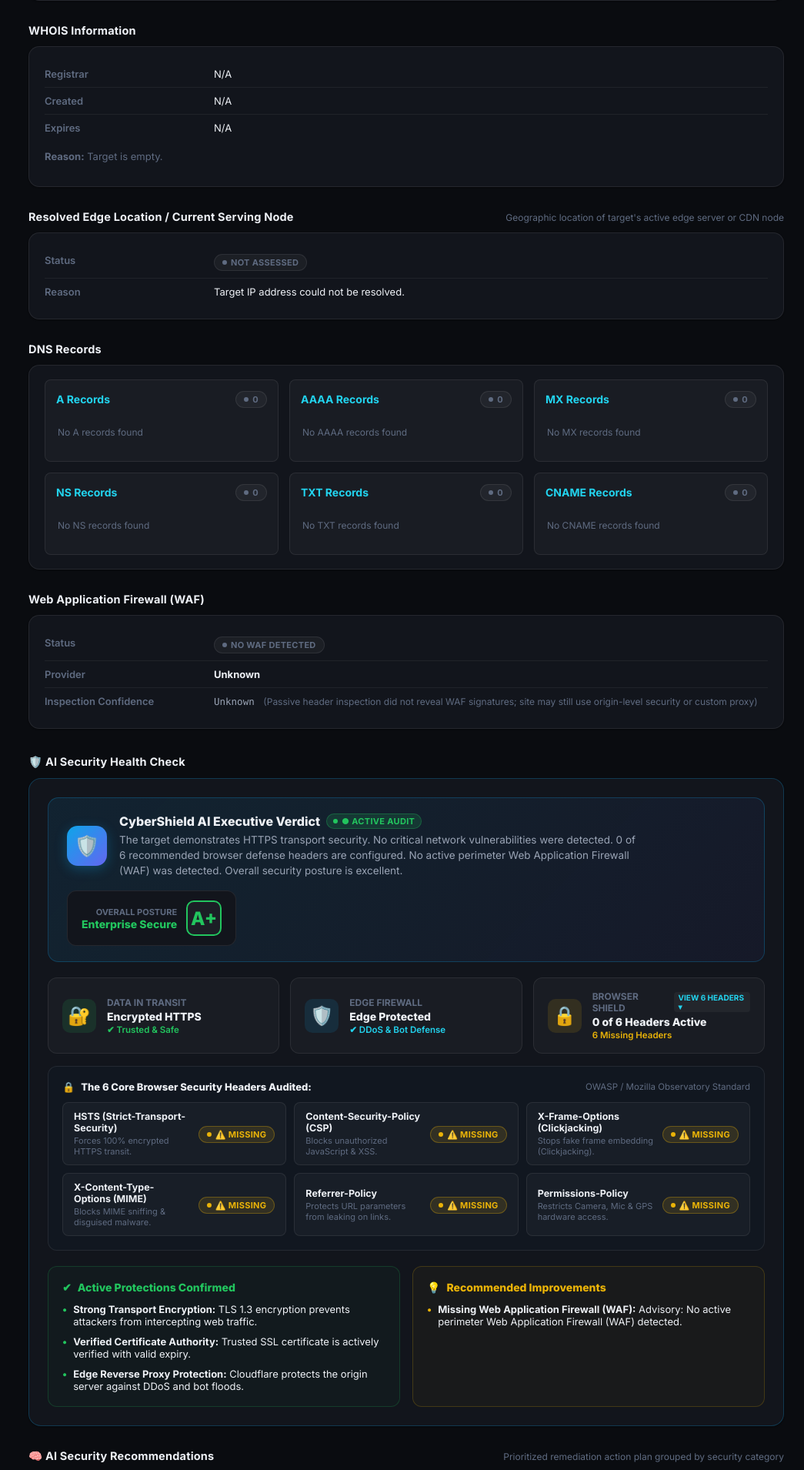
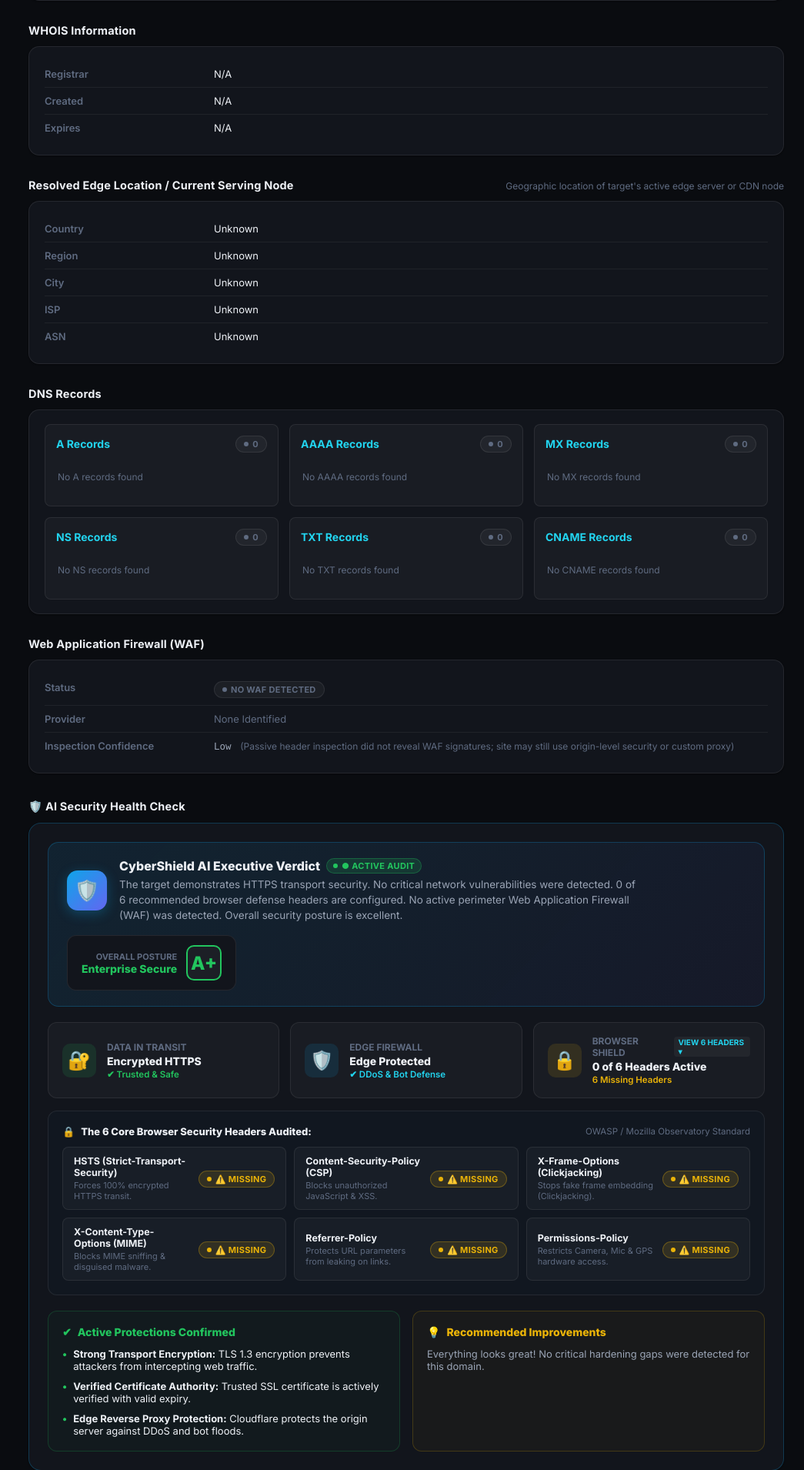
Before and after one commit to shubhvaghani2108/CyberShieldAI, a Flask app: page /url-scan-result in a window 1280 px wide. Shown: the part 3088-4998 px from the top of the page at 77% size, without its empty margins (235-1280 px from the left). Run offline with Flask 3, Linux system fonts and the light colour scheme; the visitor is signed in with stand-in values (Sample User, id 1); data comes from the database, SQL or seed files in the repository; tables that the repository leaves empty hold one stand-in row (values such as "Sample post"); data that the repository does not hold is empty.

Commit message:
Fix global URL scan result routing and scan_id lifecycle for all URLs

```diff
--- a/dashboard/routes.py
+++ b/dashboard/routes.py
@@ -34,6 +34,7 @@
     get_ip_scan_context,
     get_latest_host_status,
     get_latest_ip,
+    get_latest_url_intelligence,
     get_latest_url_scan,
     get_url_scan_dashboard_context,
 )
@@ -1007,16 +1008,56 @@
         )
 
     @app.route("/url-scan-result")
-    def url_scan_result_page():
+    @app.route("/url-scan-result/<scan_id>")
+    def url_scan_result_page(scan_id=None):
+        req_scan_id = scan_id or request.args.get("scan_id")
         target_id = request.args.get("id", type=int)
+
+        conn = get_db_connection()
         latest_url_scan = None
-        if target_id:
-            conn = get_db_connection()
-            latest_url_scan = conn.execute("SELECT * FROM url_scan_results WHERE id=?", (target_id,)).fetchone()
-            conn.close()
-
-        if not latest_url_scan:
+
+        if req_scan_id:
+            latest_url_scan = conn.execute(
+                "SELECT * FROM url_scan_results WHERE scan_id=? ORDER BY id DESC LIMIT 1",
+                (req_scan_id,),
+            ).fetchone()
+
+        if not latest_url_scan and target_id:
+            latest_url_scan = conn.execute(
+                "SELECT * FROM url_scan_results WHERE id=?", (target_id,)
+            ).fetchone()
+
+        if not latest_url_scan and not req_scan_id and not target_id:
             latest_url_scan = get_latest_url_scan()
+
+        conn.close()
+
+        if not latest_url_scan and req_scan_id:
+            return render_template(
+                "url_result.html",
+                result=None,
+                not_found_message=f"URL scan result '{req_scan_id}' not found.",
+                active_page="url_scan_result",
+                page_title="URL Scan Result",
+                page_subtitle="Scan result not found",
+                ai_result=None,
+                technology=[],
+                classified_technology={},
+                ports=[],
+                services=[],
+                os_info=None,
+                vulnerabilities=[],
+                risk_summary=None,
+                recommendations=[],
+                remarks=[],
+                ssl_info=None,
+                url_info=None,
+                history_scans=[],
+                scan_comparison=None,
+                scan_timeline=[],
+                virustotal=None,
+                cves=[],
+            ), 404
 
         if not latest_url_scan:
             return render_template(
@@ -1263,18 +1304,38 @@
         if result and result["remarks"]:
             remarks = [r.strip() for r in str(result["remarks"]).split("|") if r.strip()]
 
-        ssl_info = None
-        if result and result["domain"]:
-            ssl_info = get_latest_ssl(result["domain"])
-
         current_scan_id = (result.get("scan_id") if result and hasattr(result, "keys") and "scan_id" in result.keys() else None)
         if not current_scan_id:
             from scanner.scan_snapshot import get_latest_scan_id
             current_scan_id = get_latest_scan_id(ip)
 
+        ssl_info = None
+        if result and result.get("domain"):
+            ssl_info = get_latest_ssl(result["domain"], scan_id=current_scan_id)
+
         url_info = {}
         try:
-            if result and result["url"]:
+            url_intel_row = get_latest_url_intelligence(ip=ip, url=result.get("url"), scan_id=current_scan_id)
+            if url_intel_row:
+                url_info = dict(url_intel_row)
+                url_info["whois"] = {
+                    "registrar": url_info.get("registrar", "Unknown"),
+                    "creation_date": url_info.get("creation_date", "Unknown"),
+                    "expiration_date": url_info.get("expiration_date", "Unknown"),
+                    "updated_date": url_info.get("updated_date", "Unknown"),
+                }
+                url_info["geoip"] = {
+                    "country": url_info.get("country", "Unknown"),
+                    "region": url_info.get("region", "Unknown"),
+                    "city": url_info.get("city", "Unknown"),
+                    "isp": url_info.get("isp", "Unknown"),
+                    "asn": url_info.get("asn", "Unknown"),
+                }
+                url_info["waf"] = {
+                    "detected": bool(url_info.get("waf") and url_info.get("waf") != "None"),
+                    "provider": url_info.get("waf", "None"),
+                }
+            elif result and result.get("url"):
                 url_info = analyze_url_intelligence(result["url"], scan_id=current_scan_id)
         except Exception as e:
             print("URL Intelligence Error:", e)
--- a/dashboard/scan_jobs.py
+++ b/dashboard/scan_jobs.py
@@ -41,6 +41,7 @@
             "logs": [],
             "error": None,
             "result_ip": None,
+            "scan_id": None,
             "start_time": time.time(),
         }
     return job_id
@@ -52,11 +53,13 @@
             SCAN_JOBS[job_id]["logs"].append(message)
 
 
-def _job_done(job_id, result_ip=None):
+def _job_done(job_id, result_ip=None, scan_id=None):
     with SCAN_JOBS_LOCK:
         if job_id in SCAN_JOBS:
             SCAN_JOBS[job_id]["status"] = "done"
             SCAN_JOBS[job_id]["result_ip"] = result_ip
+            if scan_id:
+                SCAN_JOBS[job_id]["scan_id"] = scan_id
 
 
 def _job_error(job_id, error_message):
@@ -167,7 +170,7 @@
         _job_log(job_id, "Security alerts generated.")
 
         _job_log(job_id, "Scan complete.")
-        _job_done(job_id, result_ip=target)
+        _job_done(job_id, result_ip=target, scan_id=scan_id)
 
     except Exception as e:
         _job_error(job_id, str(e))
@@ -379,7 +382,7 @@
             print("[ALERT GENERATION ERROR]", alert_err)
 
         _job_log(job_id, "Scan complete.")
-        _job_done(job_id, result_ip=ip if ip != "Unknown" else None)
+        _job_done(job_id, result_ip=ip if ip != "Unknown" else None, scan_id=scan_id)
 
     except Exception as e:
         _job_error(job_id, str(e))
--- a/database/ssl_results.py
+++ b/database/ssl_results.py
@@ -122,18 +122,32 @@
     conn.close()
 
 
-def get_latest_ssl(host: str):
+def get_latest_ssl(host: str, scan_id=None):
     conn = _get_conn()
-    row = conn.execute(
-        """
-        SELECT *
-        FROM ssl_results
-        WHERE host = ?
-        ORDER BY id DESC
-        LIMIT 1
-        """,
-        (host,),
-    ).fetchone()
+    row = None
+    if scan_id:
+        row = conn.execute(
+            """
+            SELECT *
+            FROM ssl_results
+            WHERE scan_id = ?
+            ORDER BY id DESC
+            LIMIT 1
+            """,
+            (scan_id,),
+        ).fetchone()
+
+    if not row and host:
+        row = conn.execute(
+            """
+            SELECT *
+            FROM ssl_results
+            WHERE host = ?
+            ORDER BY id DESC
+            LIMIT 1
+            """,
+            (host,),
+        ).fetchone()
     conn.close()
     if row:
         res = dict(row)
```
Also changed, not shown: dashboard/templates/scanning.html (+7 -7 lines), dashboard/templates/url_history.html (+11 -7 lines), tests/test_url_scan_pipeline.py (added, +140 -0 lines).
